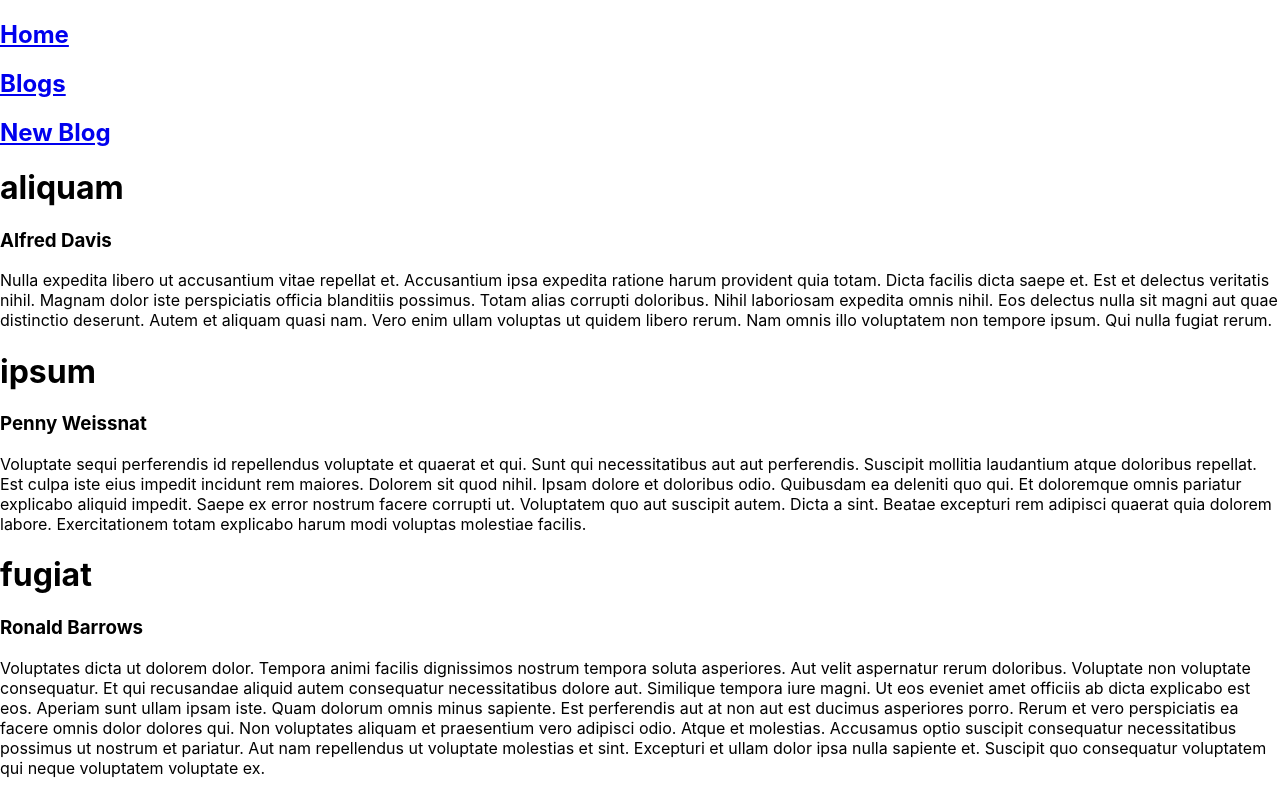
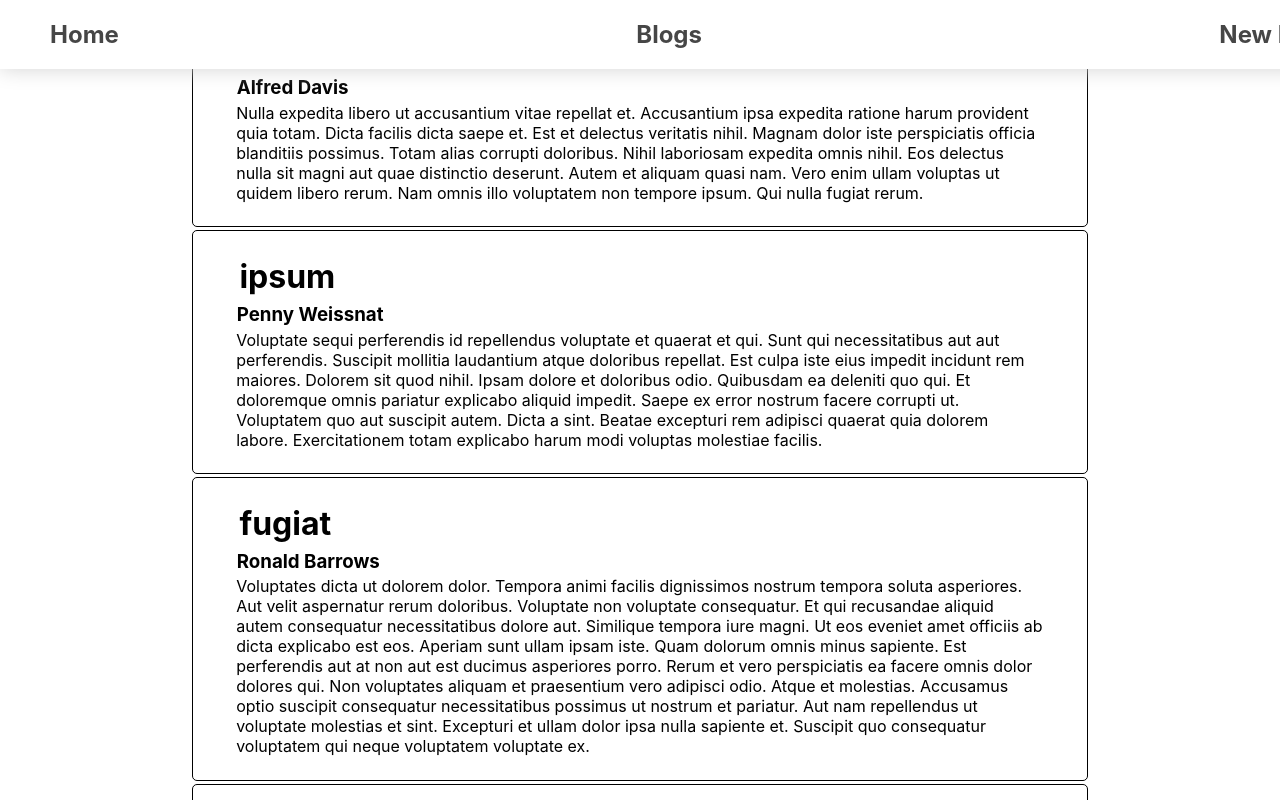
Before and after one commit to Michael-J-Fernandez/ExpressBlogger_mern_client, a React (Create React App) app: page /blogs in a window 1280 px wide. Shown: the top 800 px of the page. Built offline with nearby package versions, Linux system fonts and the light colour scheme.

Commit message:
Added/updated styles for Blogs/New Blog page.

```diff
--- a/src/index.css
+++ b/src/index.css
@@ -11,3 +11,74 @@ code {
   font-family: source-code-pro, Menlo, Monaco, Consolas, 'Courier New',
     monospace;
 }
+
+.nav-main {
+  position: fixed;
+  display: flex;
+  justify-content: space-between;
+  gap: 3em;
+  background-color: #fff;
+  padding: 0 100px 0 50px;
+  margin: 0;
+  top: 0;
+  left: 0;
+  width: 100%;
+  box-shadow: 0 0 20px lightgrey;
+}
+
+.nav-main a {
+  text-decoration: none;
+  color: rgb(70, 70, 70);
+}
+
+.home-title {
+  font-size: xx-large;
+  color: rgb(0, 0, 0);
+}
+
+.nav-links {
+  display: flex;
+  align-items: center;
+  gap: 2em;
+  margin-right: 100px;
+}
+
+.main-content {
+
+  margin: 140px;
+}
+
+.blogs {
+  width: 100%;
+
+}
+
+.blog-card {
+  border: 1px solid black;
+  border-radius: 5px;
+  margin: .2em 15%;
+  padding: 20px 40px;
+}
+
+.blog-card:hover {
+  background-color: rgb(235, 235, 235);
+  cursor: pointer;
+}
+
+.blog-card > * {
+  margin: .2em;
+  padding: 0;
+}
+
+.new-blog-form {
+  display: flex;
+  flex-direction: column;
+  align-items: center;
+  width: 80%;
+  margin: auto;
+  border: 1px solid black;
+}
+
+.new-blog-form > * {
+  margin: 1em;
+}
```
